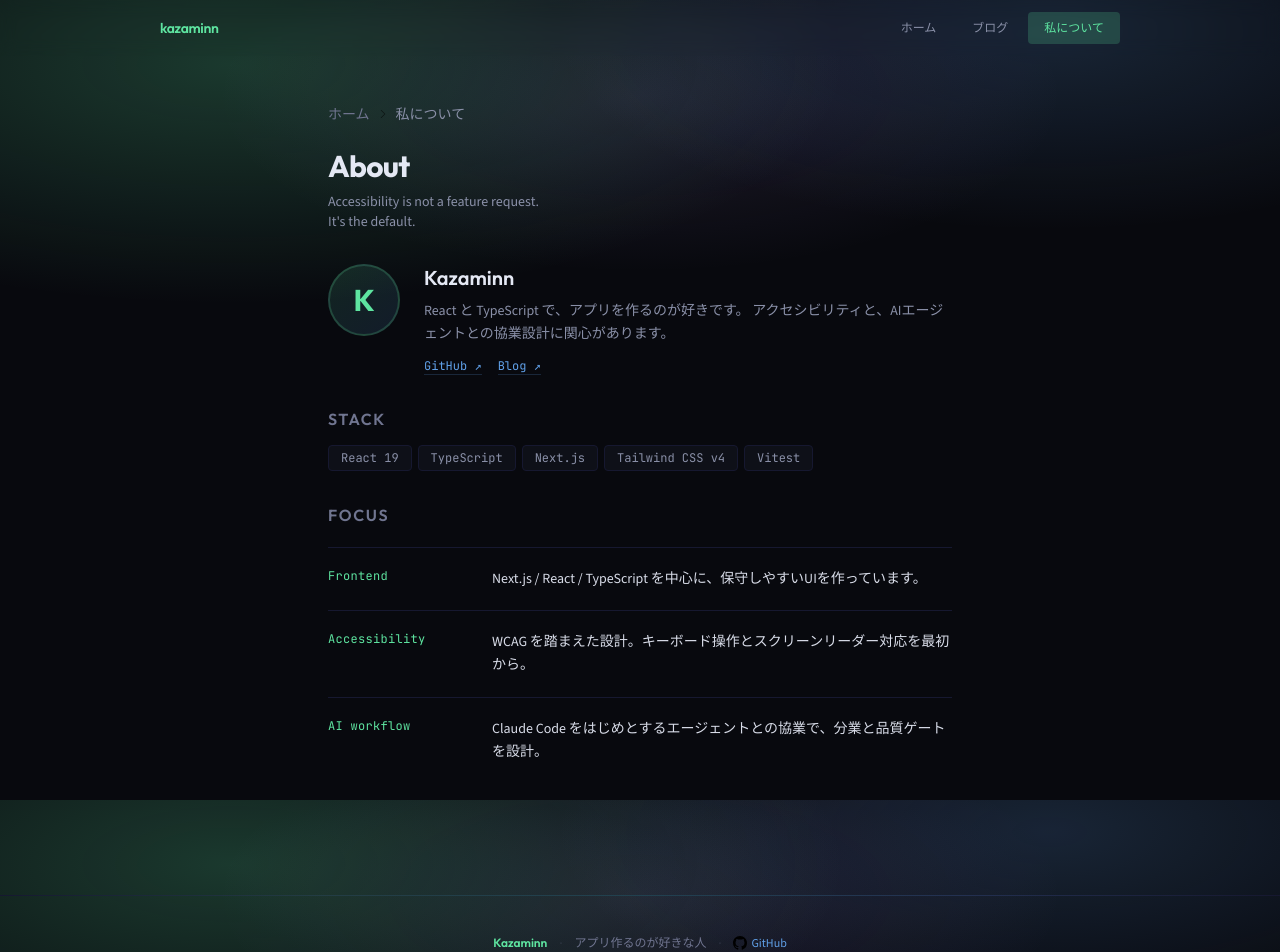
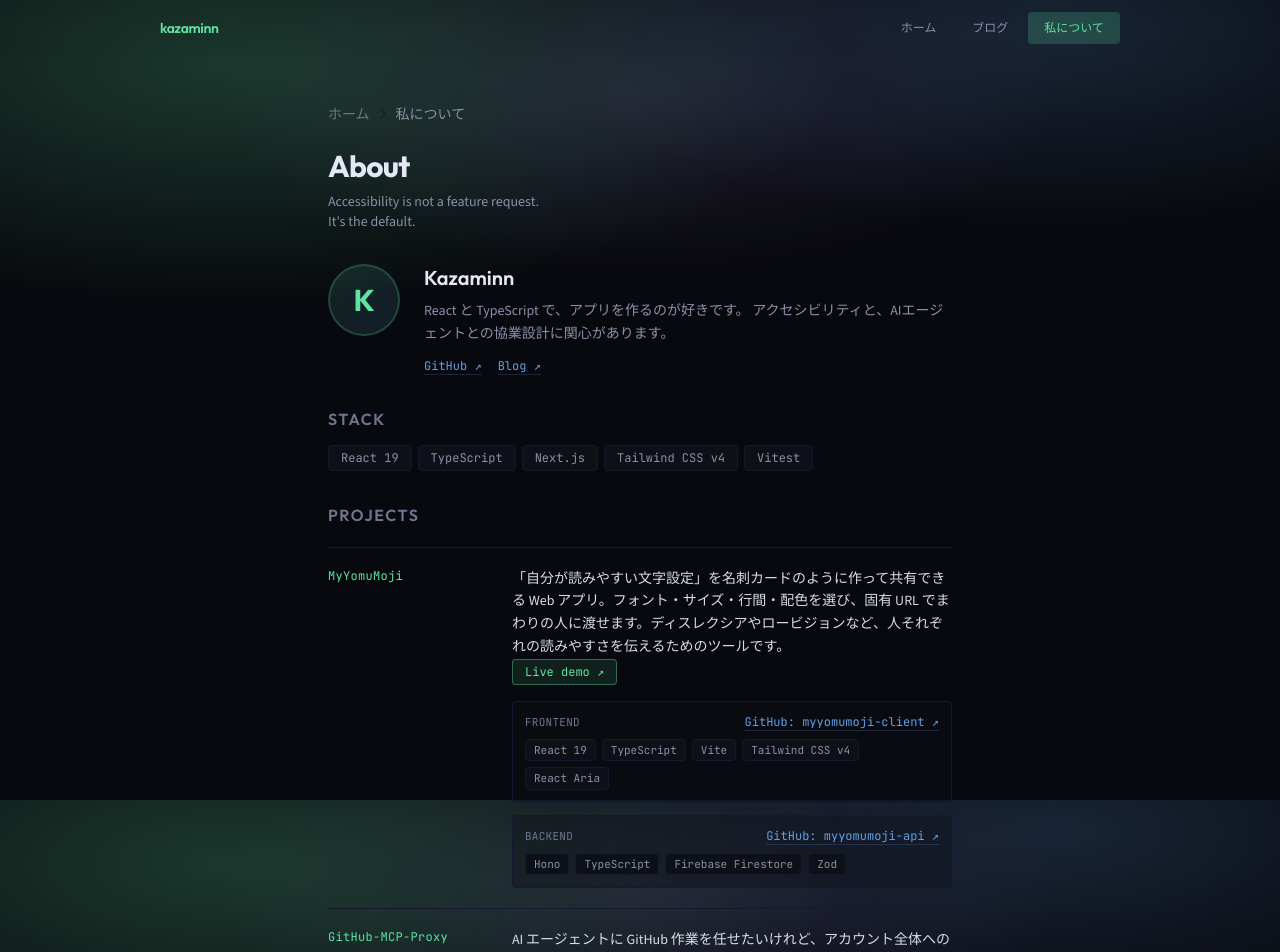
Before and after one commit to kazaminn/kazaminn.github.io, a Next.js app: page /about in a window 1280 px wide. Shown: the top 952 px of the page. Built offline with nearby package versions, Linux system fonts and the light colour scheme.

Commit message:
feat: add 2 projects to about page

```diff
--- a/src/app/about/page.tsx
+++ b/src/app/about/page.tsx
@@ -2,6 +2,54 @@ import { Metadata } from "next";
 import Link from "next/link";
 import Breadcrumbs from "@/app/_components/Breadcrumbs";
 import { SITE_METADATA } from "@/lib/constants";
+
+type ProjectComponent = {
+  label: string;
+  stack: string[];
+  repo: { label: string; href: string };
+};
+
+type Project = {
+  name: string;
+  description: string;
+  components: ProjectComponent[];
+  liveDemo?: string;
+  note?: string;
+};
+
+const PROJECTS: Project[] = [
+  {
+    name: "MyYomuMoji",
+    description:
+      "「自分が読みやすい文字設定」を名刺カードのように作って共有できる Web アプリ。フォント・サイズ・行間・配色を選び、固有 URL でまわりの人に渡せます。ディスレクシアやロービジョンなど、人それぞれの読みやすさを伝えるためのツールです。",
+    components: [
+      {
+        label: "frontend",
+        stack: ["React 19", "TypeScript", "Vite", "Tailwind CSS v4", "React Aria"],
+        repo: { label: "myyomumoji-client", href: "https://github.com/kazaminn/myyomumoji-client" },
+      },
+      {
+        label: "backend",
+        stack: ["Hono", "TypeScript", "Firebase Firestore", "Zod"],
+        repo: { label: "myyomumoji-api", href: "https://github.com/kazaminn/myyomumoji-api" },
+      },
+    ],
+    liveDemo: "https://myyomumoji-client.vercel.app/",
+  },
+  {
+    name: "GitHub-MCP-Proxy",
+    description:
+      "AI エージェントに GitHub 作業を任せたいけれど、アカウント全体への権限は渡したくない、という課題に応えるためのセルフホスト型 MCP サーバー。エージェントが触れるリポジトリ・操作（read / issues / 書き込み）・ブランチ名・コミットメッセージ形式を絞り込めるので、安心して任せられます。",
+    components: [
+      {
+        label: "server",
+        stack: ["Cloudflare Workers", "TypeScript", "Hono", "Octokit", "OAuth 2.1", "Zod"],
+        repo: { label: "github-mcp-proxy", href: "https://github.com/kazaminn/github-mcp-proxy" },
+      },
+    ],
+    note: "OSS として公開しています（個人運用のため、公開エンドポイントは提供していません）。",
+  },
+];
 
 const STACK = [
   "React 19",
@@ -91,6 +139,76 @@ export default function AboutPage() {
         </div>
       </section>
 
+      <section className="mx-auto max-w-2xl px-6 pb-8">
+        <h3 className="mb-5 font-display text-md font-semibold tracking-widest text-faint uppercase">
+          Projects
+        </h3>
+        <dl className="divide-y divide-border-soft border-t border-border-soft">
+          {PROJECTS.map((project) => (
+            <div
+              key={project.name}
+              className="grid grid-cols-1 gap-2 py-5 sm:grid-cols-[160px_1fr] sm:gap-6"
+            >
+              <dt className="font-mono text-xs tracking-wide text-accent">
+                {project.name}
+              </dt>
+              <dd className="m-0 space-y-4">
+                <p className="m-0 font-sans text-sm leading-relaxed text-text">
+                  {project.description}
+                </p>
+                {project.liveDemo && (
+                  <Link
+                    href={project.liveDemo}
+                    target="_blank"
+                    rel="noopener noreferrer"
+                    className="inline-flex items-center rounded-sm border border-accent/40 bg-accent/10 px-3 py-1 font-mono text-xs text-accent"
+                  >
+                    Live demo ↗
+                  </Link>
+                )}
+                {project.note && (
+                  <p className="m-0 font-sans text-xs leading-relaxed text-faint">
+                    {project.note}
+                  </p>
+                )}
+                <ul className="m-0 space-y-3 list-none p-0">
+                  {project.components.map((c) => (
+                    <li
+                      key={c.label}
+                      className="rounded-sm border border-border-soft bg-surface/40 p-3"
+                    >
+                      <div className="mb-2 flex items-center justify-between gap-3">
+                        <span className="font-mono text-[11px] uppercase tracking-wide text-faint">
+                          {c.label}
+                        </span>
+                        <Link
+                          href={c.repo.href}
+                          target="_blank"
+                          rel="noopener noreferrer"
+                          className="border-b border-link/20 font-mono text-xs text-link"
+                        >
+                          GitHub: {c.repo.label} ↗
+                        </Link>
+                      </div>
+                      <div className="flex flex-wrap gap-1.5">
+                        {c.stack.map((s) => (
+                          <span
+                            key={s}
+                            className="rounded-sm border border-border-soft bg-surface px-2 py-0.5 font-mono text-[11px] text-sub"
+                          >
+                            {s}
+                          </span>
+                        ))}
+                      </div>
+                    </li>
+                  ))}
+                </ul>
+              </dd>
+            </div>
+          ))}
+        </dl>
+      </section>
+
       <section className="mx-auto max-w-2xl px-6 pb-16">
         <h3 className="mb-5 font-display text-md font-semibold tracking-widest text-faint uppercase">
           Focus
```
